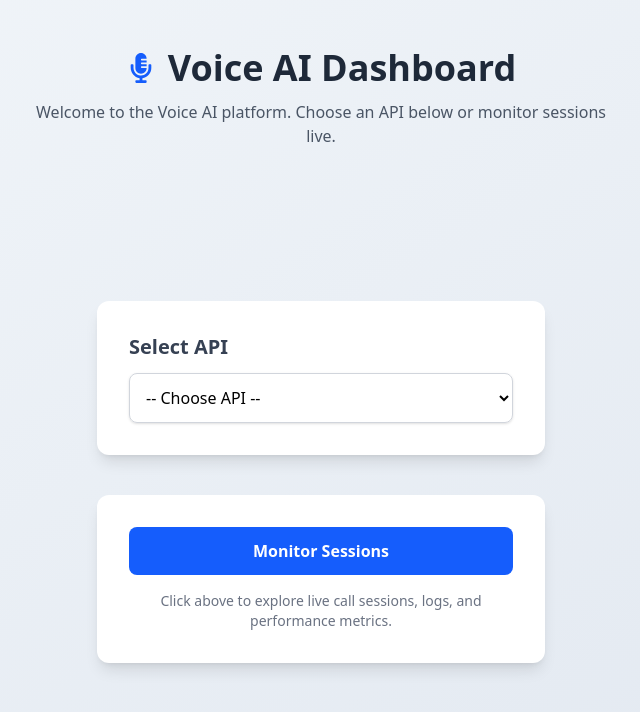
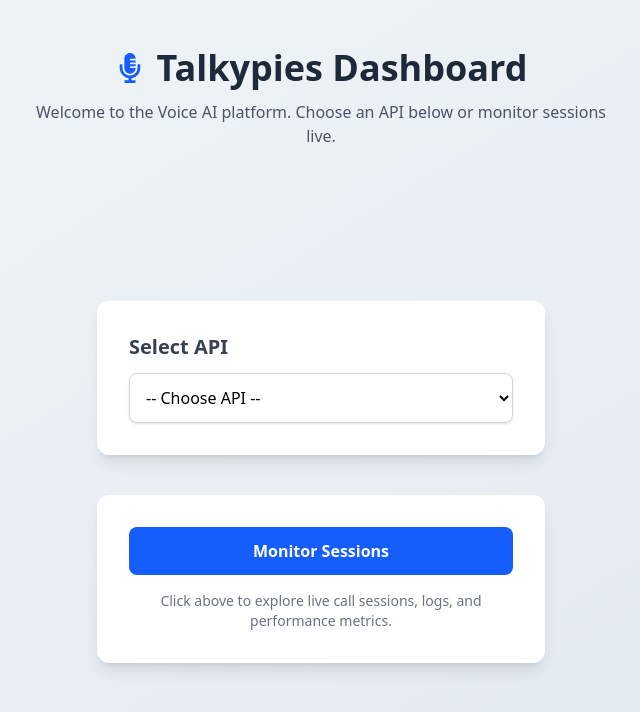
Before and after one commit to sumit-realtyai/Robotics_Voice_Assistant, a React (Vite) app: page / in a window 1280 px wide. Shown: the top 712 px of the page, without its empty margins (319-959 px from the left). Built offline with nearby package versions, Linux system fonts and the light colour scheme.

Commit message:
integrated sumit, sameer code

```diff
--- a/src/Dashboard.jsx
+++ b/src/Dashboard.jsx
@@ -17,7 +17,7 @@ export default function Dashboard() {
     <div className="flex items-center justify-center gap-3 mb-3">
       <FaMicrophoneAlt className="text-3xl text-blue-600" />
       <h1 className="text-4xl font-extrabold text-gray-800">
-        Voice AI Dashboard
+        Talkypies Dashboard
       </h1>
     </div>
     <p className="text-gray-600 max-w-xl text-center mx-auto text-base">
```
